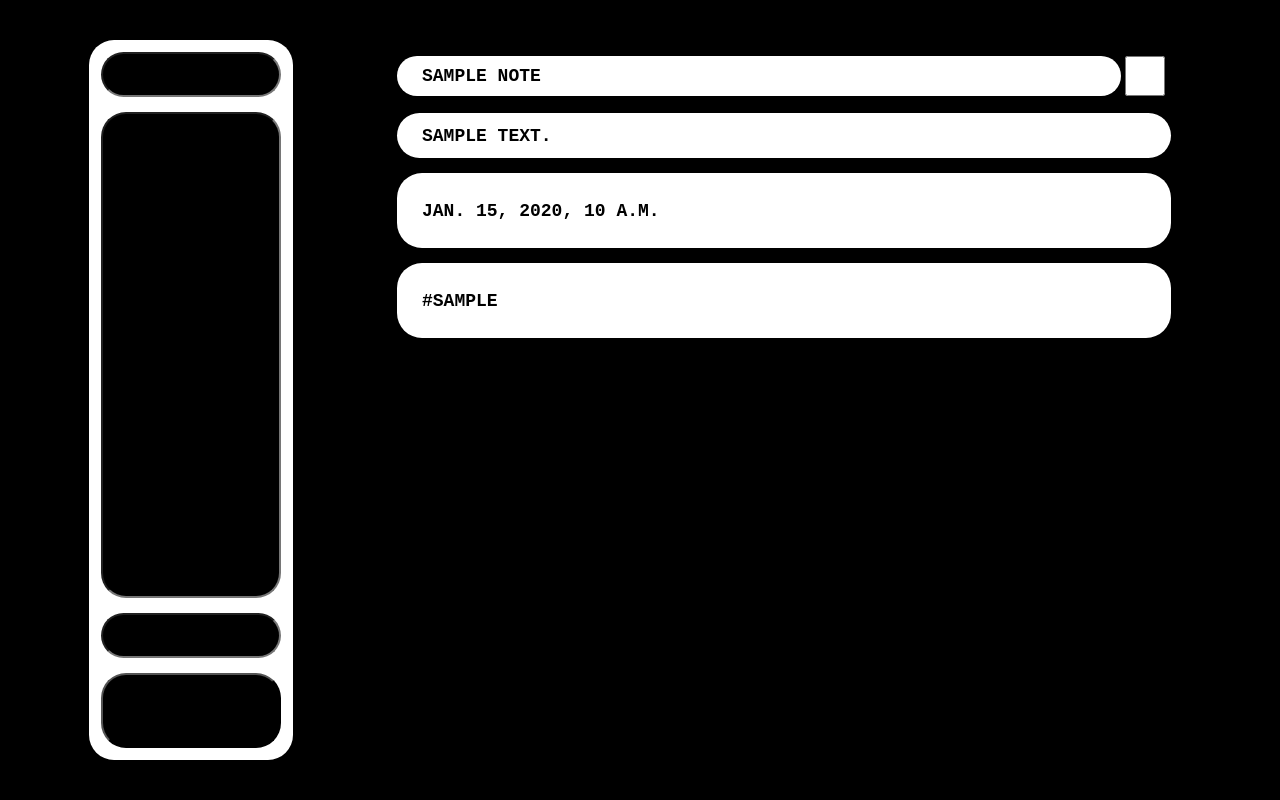
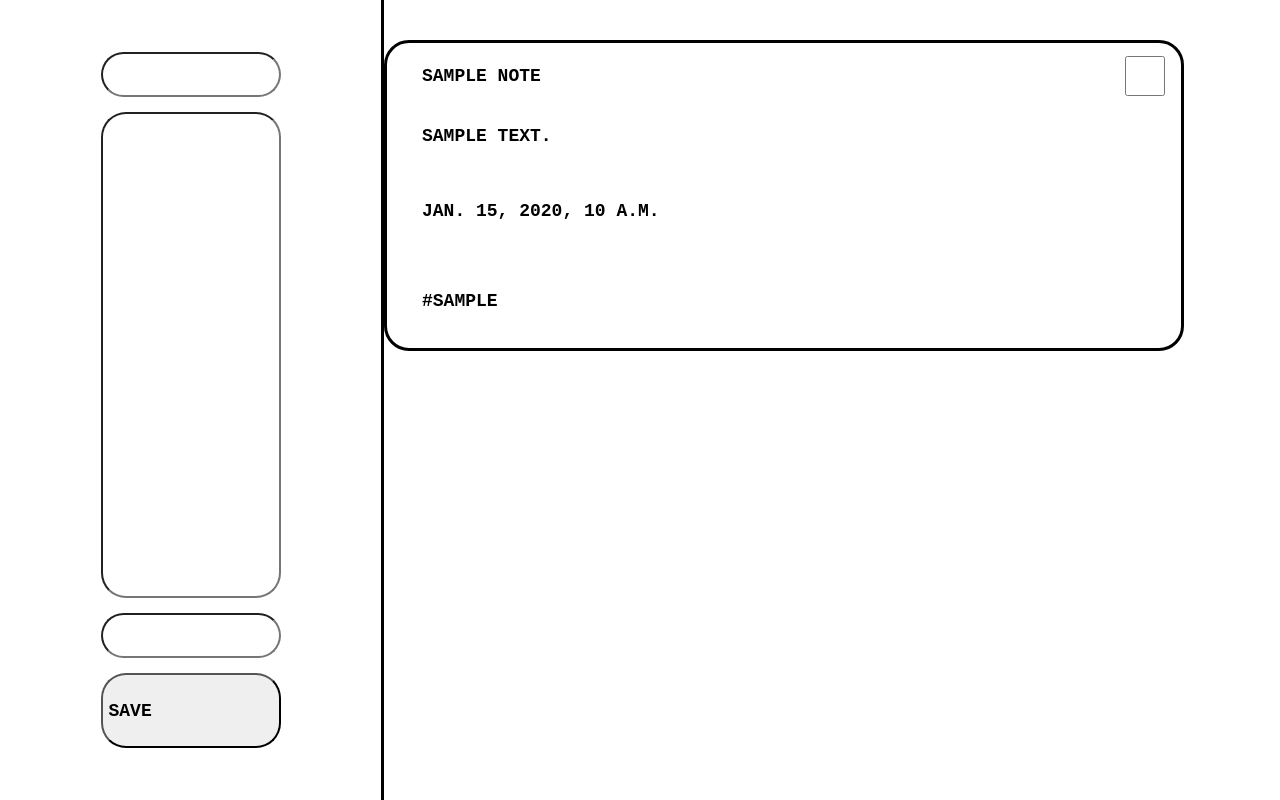
Before and after one commit to AleksVizvary/NotesApp, a Django app: page / in a window 1280 px wide. Run offline with Django 5.2, Linux system fonts and the light colour scheme; tables that the repository leaves empty hold one stand-in row (values such as "Sample post").

Commit message:
Update main page layout

```diff
--- a/static/add_note_styles.css
+++ b/static/add_note_styles.css
@@ -3,7 +3,7 @@
     margin: 0px;
     height: 100vh;
     width: 100vw;
-    background-color: black;
+    background-color: white;
 
 }
 
@@ -14,19 +14,20 @@
     font-size: large;
     text-transform: uppercase;
     box-sizing: border-box;
+    color: black;
 }
 
 input::placeholder,
 textarea::placeholder {
-  color: white;  /* albo white, jak wolisz */
+  color: black;
 }
 
 .new_note_sec input {
-        color: white;
+    color: black;
 }
 
 .old_note input {
-    color: white;
+    color: black;
 }
 
 /* ======================================== */
@@ -84,7 +85,6 @@
     height: 90%;
     padding: 2px;
 
-    background-color: white;
     border-radius: 25px;
 
 }
@@ -115,7 +115,6 @@
     height: 100%;
     display: block;
 
-    background-color: black;
     border-radius: 25px;
 }
 
@@ -138,8 +137,6 @@
     padding-top: 10px;
 }
 
-
-
 /* ==== 2 lvl, OLD_NOTE ===== */
 .old_note {
     display: grid;
@@ -147,9 +144,9 @@
         45px    /* title */
         auto    /* content */
         75px    /* date */
-        75px    /* tags */
+        75px;    /* tags */
+    ;
 
-    ;
     gap: 15px;
     height: auto;
 
@@ -161,10 +158,6 @@
     border-radius: 25px;
 
     word-break: break-all;
-
-    color: black;
-    background-color: black;
-
 }
 
 /* ==== 3 lvl, OLD FORMS ELEMENTS: TITLE, CONTENT, TAGS ===== */
@@ -180,14 +173,12 @@
 
 .old_note_title {
     border-radius: 25px;
-    background-color: white;
     height: 40px;
     padding-left: 25px;
     padding-top: 10px;
     align-items: center;
     margin: 0;
 }
-
 
 .check
 .checkbox {
@@ -202,7 +193,6 @@
 .old_note_content,
 .old_note_date,
 .old_note_tag {
-    background-color: white;
     display: grid;
     padding-left: 25px;
 
@@ -213,10 +203,7 @@
     align-items: center;
 }
 
-
-
 /* ===== TYPOGRAPHY ===== */
-
 
 * {
     font-weight: bold;
```
Also changed, not shown: 1 other file.
